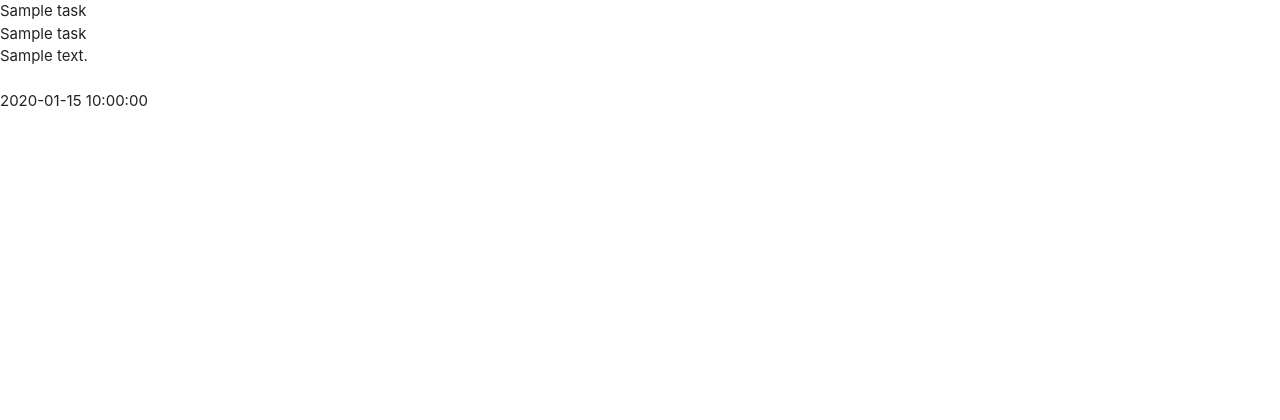
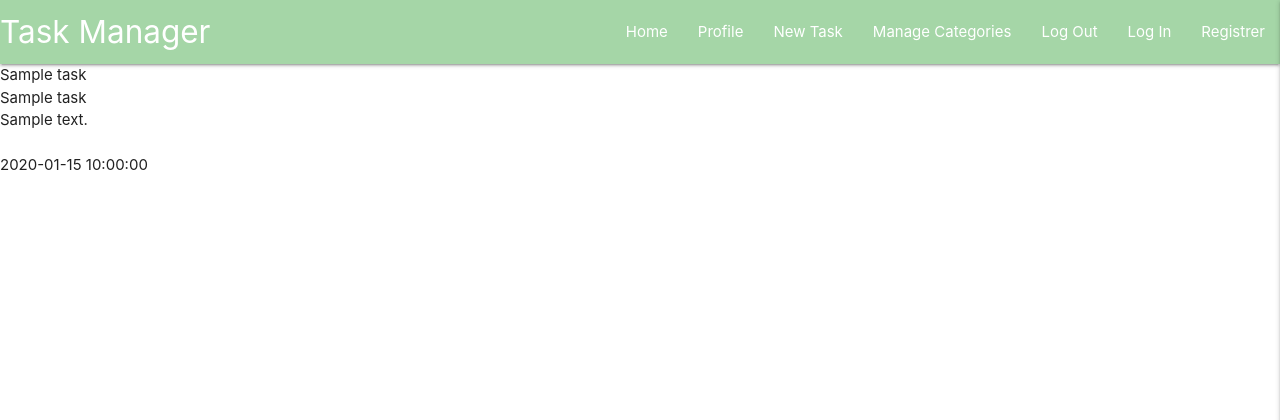
Before and after one commit to Josefinekihlstrom/mini-project, a Flask app: page / in a window 1280 px wide. Shown: the top 420 px of the page. Run offline with Flask 2, Linux system fonts and the light colour scheme; a database or web service that is not in the repository returns one stand-in record (values such as "Sample title"); some libraries are stand-ins or nearby versions.

Commit message:
Add Materialize Navbar and Sidenav

```diff
--- a/static/css/style.css
+++ b/static/css/style.css
@@ -0,0 +1,3 @@
+.text-shadow {
+
+}
--- a/static/js/script.js
+++ b/static/js/script.js
@@ -0,0 +1,3 @@
+$(document).ready(function(){
+    $('.sidenav').sidenav({edge: "right"});
+  });
--- a/templates/base.html
+++ b/templates/base.html
@@ -3,8 +3,8 @@
 <head>
     <meta charset="UTF-8">
     <meta name="viewport" content="width=device-width, initial-scale=1.0">
-    <link rel="stylesheet" href="https://cdnjs.cloudflare.com/ajax/libs/font-awesome/5.15.1/css/all.min.css"
-        type="text/css/">
+    <link rel="stylesheet" href="https://cdnjs.cloudflare.com/ajax/libs/font-awesome/5.13.1/css/all.min.css"
+        integrity="sha512-xA6Hp6oezhjd6LiLZynuukm80f8BoZ3OpcEYaqKoCV3HKQDrYjDE1Gu8ocxgxoXmwmSzM4iqPvCsOkQNiu41GA==" crossorigin="anonymous" type="text/css">
     <link rel="stylesheet" href="https://cdnjs.cloudflare.com/ajax/libs/materialize/1.0.0/css/materialize.min.css"
         type="text/css">
     <link rel="stylesheet" href="{{ url_for('static', filename='css/style.css') }}" type="text/css">
@@ -15,6 +15,36 @@
     <title>Task Manager</title>
 </head>
 <body>
+
+    <header>
+        <!-- Top navbar -->
+        <nav class="nav-extended text-shadow green lighten-3">
+            <div class="nav-wrapper">
+            <a href="{{ url_for('get_tasks') }}" class="brand-logo">Task Manager</a>
+            <a href="#" data-target="mobile-demo" class="sidenav-trigger right"><i class="fas fa-bars"></i></a>
+            <ul class="right hide-on-med-and-down">
+                <li><a href="{{ url_for('get_tasks') }}">Home</a></li>
+                <li><a href="#">Profile</a></li>
+                <li><a href="#">New Task</a></li>
+                <li><a href="#">Manage Categories</a></li>
+                <li><a href="#">Log Out</a></li>
+                <li><a href="#">Log In</a></li>
+                <li><a href="#">Registrer</a></li>
+            </ul>
+            </div>
+        </nav>
+        <!-- Mobile sidenav -->
+        <ul class="sidenav" id="mobile-demo">
+            <li><h4 class="center-align light-green-text text-dark-4">Task Manager</h4></li>
+            <li><a href="{{ url_for('get_tasks') }}">Home</a></li>
+            <li><a href="#">Profile</a></li>
+            <li><a href="#">New Task</a></li>
+            <li><a href="#">Manage Categories</a></li>
+            <li><a href="#">Log Out</a></li>
+            <li><a href="#">Log In</a></li>
+            <li><a href="#">Registrer</a></li>
+        </ul>
+    </header>
 
     {% block content %}
     {% endblock %}
```
